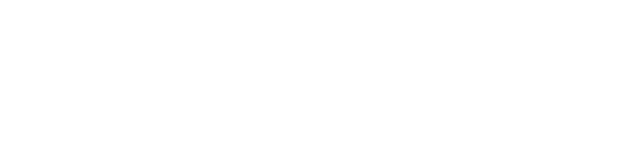
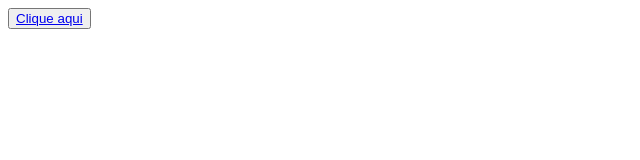
Before and after one commit to lhbecalli/Projeto-teste, a plain HTML site: page Portifolio-main/FrontEnd/index.html in a window 1280 px wide. Shown: the whole page, without its empty margins (0-640 px from the left). Drawn offline with Linux system fonts and the light colour scheme.

Commit message:
Arquivos add

```diff
--- a/Portifolio-main/FrontEnd/index.html
+++ b/Portifolio-main/FrontEnd/index.html
@@ -5,7 +5,14 @@
     <meta name="viewport" content="width=device-width, initial-scale=1.0">
     <title>Document</title>
 </head>
+
 <body>
+
+    <BUTTON>
+    <a href="https://www.youtube.com/watch?v=iXUGadXsBd0" target="_blank" class="btn btn-primary">
+  Clique aqui
+</a>
+</BUTTON>
 
 </body>
 </html>
```
Also changed, not shown: Portifolio-main/FrontEnd/css/index.css (added), 1 other file.
